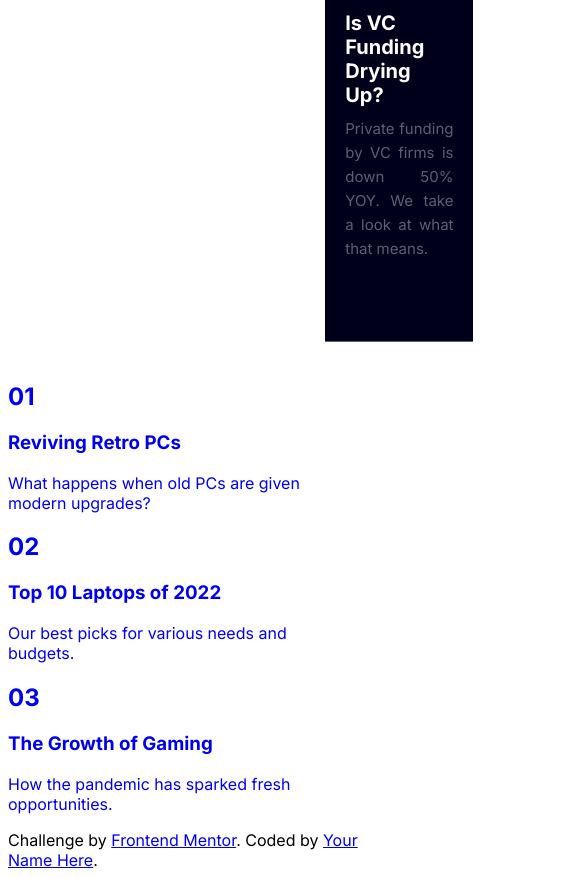
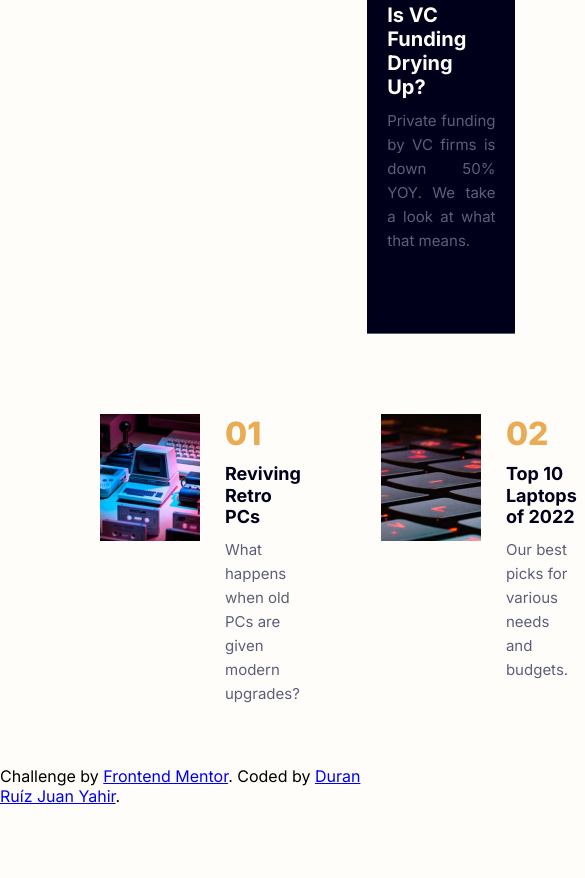
Before and after one commit to YahirDR/News_homepage_JYDR, a plain HTML site: page index.html in a window 390 px wide. Shown: the part 910-1788 px from the top of the page, 585 px wide, since content can reach past the window. After the commit the page ends 1716 px from the top, so only its background shows below. Drawn offline with Linux system fonts and the light colour scheme.

Commit message:
Se realizaron los ultimos ajustes, para finalizar la version desktop. Ahora falta solo la versión de movil, es decir, un diseño responsivo

```diff
--- a/assets/css/styles.css
+++ b/assets/css/styles.css
@@ -1,8 +1,9 @@
 /* ==== ESTILOS PARA VERSIÓN ESCRITORIO (DESKTOP FIRST) ==== */
 body{
-    background-color: white;
+    background-color: hsl(36, 100%, 99%);
     font-family: 'Inter', sans-serif;
-    /* font-family: 'Inter', sans-serif;   font-style: italic; */
+    margin: 0;
+    padding: 0;
 }
 /* ---- Estilos para NAVBAR ---- */
 .navbar{
@@ -38,16 +39,19 @@ body{
     font-family: 'Inter', sans-serif;
 } */
 /* ------------ ESTILOS SECTION ------------ */
+/* Ajusté los márgenes laterales y el espacio superior para que el bloque principal
+    coincida con la proporción del diseño de referencia. */
 .news{
     display: grid;
     grid-template-columns: 2.5fr 0.9fr;
     gap:20px;
-
+    margin-left: 50px;
 }
 /* ======= Artículo principal ======= */
 .newArticle {
     display: flex;
     flex-direction: column;
+
 }
 .imgNews {
     width: 100%;
@@ -94,11 +98,13 @@ body{
 
 }
 /* ------------ Estilos para la parte de asideNews ------------ */
+/* Quité espacios extra y compacté el padding para que el panel oscuro conserve
+    la altura y separación exacta de la maqueta. */
 .asideNews{
     display: flex;
     flex-direction: column;
     gap: 8px;
-    margin-right: 100px;
+    margin-right: 80px;
     align-self: start;
     background-color: hsl(240, 100%, 5%);
 }
@@ -135,11 +141,56 @@ body{
     .asideNewsItem h3{
         color: hsl(35, 77%, 62%);
     }
+}
 
+/* ------------ Estilos para la parte inferior de articulos destacados------------ */
+
+.recommendedNews{
+    display: grid;
+    grid-template-columns: repeat(3, 1fr);
+    gap: 80px;
+    margin-top: 60px;
+    margin-bottom: 60px;
+    margin-left: 50px;
+    margin-right: 50px;
+    grid-column: 1 / -1;
 }
-/* ------------ Estilos para la parte inferior de articulos destacados------------ */
+.recommendedNewsItem{
+    display: flex;
+    gap: 25px;
+    cursor: pointer;
+    align-items: flex-start;
+}
+
+.recommendedNewsItem h2{
+    font-weight: 800;
+    font-size: 32px;
+    color: hsl(35, 77%, 62%);
+    margin: 0;
+}
+.recommendedNewsItem h3{
+    font-weight: 700;
+    font-size: 18px;
+    color: hsl(240, 100%, 5%);
+    margin: 10px 0;
+    line-height: 1.2;
+}
+.recommendedNewsItem p{
+    font-weight: 400;
+    font-size: 15px;
+    color: hsl(236, 13%, 42%);
+    line-height: 1.6;
+    margin: 0;
+}
+.recommendedNewsItem img{
+    width: 100px;
+    height: 127px;
+    object-fit: cover;
+    flex-shrink: 0;
+}
 .recommendedNewsItem_a{
     text-decoration: none;
+    color: inherit;
 }
 
 /* ==== ESTILOS PARA VERSIÓN MÓVIL (MOBILE) ==== */
--- a/index.html
+++ b/index.html
@@ -80,23 +80,33 @@
     <section class="recommendedNews">
       <a href="#" class="recommendedNewsItem_a">
         <article class="recommendedNewsItem">
-          <h2>01</h2>
-          <h3>Reviving Retro PCs</h3>
+          <img src="./assets/images/image-retro-pcs.jpg" alt="retro pc image" class="imgRecommendedNews">
+          <div class="recommendedNewsItem_info">
+            <h2>01</h2>
+            <h3>Reviving Retro PCs</h3>
+            <p>What happens when old PCs are given modern upgrades?</p>
+          </div>
+
         </article>
-        <p>What happens when old PCs are given modern upgrades?</p>
       </a>
       <a href="#" class="recommendedNewsItem_a">
         <article class="recommendedNewsItem">
+          <img src="./assets/images/image-top-laptops.jpg" alt="retro pc image" class="imgRecommendedNews">
+          <div class="recommendedNewsItem_info">
             <h2>02</h2>
             <h3>Top 10 Laptops of 2022</h3>
             <p>Our best picks for various needs and budgets.</p>
+          </div>
           </article>
       </a>
       <a href="#" class="recommendedNewsItem_a">
         <article class="recommendedNewsItem">
-          <h2>03</h2>
-          <h3>The Growth of Gaming</h3>
-          <p>How the pandemic has sparked fresh opportunities.</p>
+          <img src="./assets/images/image-gaming-growth.jpg" alt="retro pc image" class="imgRecommendedNews">
+          <div class="recommendedNewsItem_info">
+              <h2>03</h2>
+              <h3>The Growth of Gaming</h3>
+              <p>How the pandemic has sparked fresh opportunities.</p>
+          </div>
         </article>
       </a>
     </section>
@@ -104,7 +114,7 @@
 
   <footer class="attribution">
     Challenge by <a href="https://www.frontendmentor.io?ref=challenge">Frontend Mentor</a>.
-    Coded by <a href="#">Your Name Here</a>.
+    Coded by <a href="#">Duran Ruíz Juan Yahir</a>.
   </footer>
 </body>
 </html>
```
